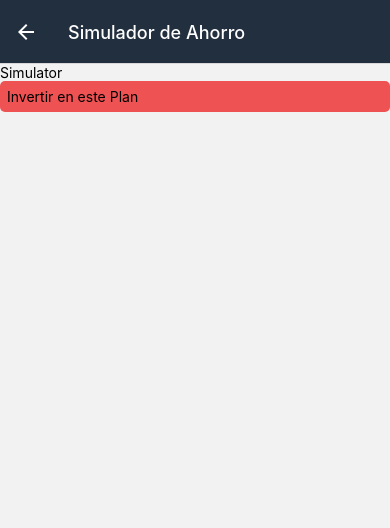
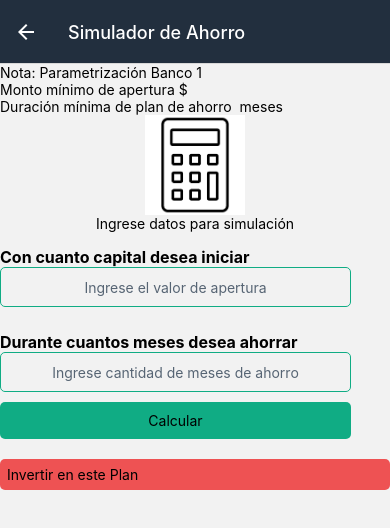
Before and after one commit to paulG1505/fe-ahorro-programado, a React Native app: screen /Simulator in a window 390 px wide. Shown: the top 528 px of the page. Built offline with nearby package versions, Linux system fonts and the light colour scheme; no server answers.

Commit message:
Simulator saving form

```diff
--- a/api.js
+++ b/api.js
@@ -1,5 +1,5 @@
 const API = 'http://10.0.2.2:3000/apf'
-export const getTasks = async () => {
+export const getParametric = async () => {
     const resp = await fetch(API);
     return await resp.json();
 
--- a/screens/Simulator.js
+++ b/screens/Simulator.js
@@ -1,22 +1,167 @@
-import React from 'react'
-import { StyleSheet, Text, TouchableHighlight, View } from 'react-native'
+import React, { useState, useEffect } from 'react'
+import { StyleSheet, Text, TouchableHighlight, View, Image, TextInput, TouchableOpacity, Alert, ScrollView, TouchableWithoutFeedback, Keyboard } from 'react-native'
 import { useNavigation } from '@react-navigation/native'
+import { getParametric } from '../api'
 
 const Simulator = () => {
     const navigation = useNavigation()
 
+    const [apf, setApf] = useState({})
+    const [savingPlan, setSavingPlan] = useState({
+        montmin: '',
+        duration: ''
+    })
+    const [isError, setIsError] = useState(false)
+
+    const alertError = (data) => {
+        const { montmin, duration } = data
+        const { duracion, mma } = apf
+        if (montmin < parseInt(mma) || duration < duracion) {
+            Alert.alert('Error', 'Monto mínimo o Duración no permitida', [{ text: 'OK' }])
+            setIsError(true)
+        }
+        if (montmin === null || montmin.trim() === '') {
+            Alert.alert('Error', 'Campo Monto mínimo es obligatorio', [{ text: 'OK' }])
+            setIsError(true)
+        }
+        if (duration === null || duration.trim() === '') {
+            Alert.alert('Error', 'Campo Duracion es obligatorio', [{ text: 'OK' }])
+            setIsError(true)
+        }
+    }
+    const closeKeyboard = () => {
+        Keyboard.dismiss();
+    }
+
+    const loadApf = async () => {
+        const data = await getParametric();
+        const resp = await data[0]
+        setApf({ id: resp.id, duracion: resp.dur_plan_min, mma: resp.mont_min_apert });
+    }
+    useEffect(() => {
+        loadApf();
+    }, [])
+
+    const handleSubmit = async () => {
+        try {
+            alertError(savingPlan);
+            if (!isError) {
+                console.log(savingPlan)
+                console.log('SIN ERROR')
+            }
+            //     await updateTask(route.params.id, task);
+
+        } catch (error) {
+            console.error(error)
+        }
+
+    }
+    const handleChange = (name, value) => setSavingPlan({ ...savingPlan, [name]: value })
+
+    const { duracion, mma } = apf
+
     return (
+        <TouchableWithoutFeedback onPress={() => closeKeyboard()}>
+            <View >
                 <View>
-            <Text>Simulator</Text>
+                    <Text>Nota: Parametrización Banco 1</Text>
+                    <Text>Monto mínimo de apertura ${mma}</Text>
+                    <Text>Duración mínima de plan de ahorro {duracion} meses</Text>
+                </View>
+                <View style={{ textAlign: 'center', alignItems: 'center' }}>
+                    <View style={styles.formImg}>
+                        <Image style={styles.img} source={require('../img/calculadora.png')} />
+                    </View>
+                    <Text>Ingrese datos para simulación</Text>
+                </View>
+                <ScrollView>
 
+                    <View>
+
+                        <View>
+                            <Text style={styles.label}>Con cuanto capital desea iniciar</Text>
+                            <TextInput
+                                style={styles.input}
+                                placeholder="Ingrese el valor de apertura"
+                                keyboardType='numeric'
+                                maxLength={5}
+                                placeholderTextColor='#576574'
+                                onChangeText={(text) => handleChange('montmin', text)}
+                                value={savingPlan.montmin}
+                            />
+                        </View>
+                        <View>
+                            <Text style={styles.label}>Durante cuantos meses desea ahorrar</Text>
+                            <TextInput
+                                style={styles.input}
+                                placeholder="Ingrese cantidad de meses de ahorro"
+                                keyboardType='numeric'
+                                placeholderTextColor='#576574'
+                                maxLength={3}
+                                onChangeText={(text) => handleChange('duration', text)}
+                                value={savingPlan.duration}
+                            />
+                        </View>
+                        <TouchableOpacity style={styles.btnSave}
+                            onPress={handleSubmit}
+                        >
+                            <Text style={styles.textbtn}>Calcular</Text>
+                        </TouchableOpacity>
+                    </View>
                     <TouchableHighlight style={{ backgroundColor: "#ee5253", padding: 7, borderRadius: 5 }}
                         onPress={() => navigation.navigate('CreateAccount')}>
                         <Text>Invertir en este Plan</Text>
                     </TouchableHighlight>
+                </ScrollView>
             </View>
+        </TouchableWithoutFeedback>
     )
 }
 
 export default Simulator
 
-const styles = StyleSheet.create({})
+const styles = StyleSheet.create({
+    form: {
+        textAlign: 'center'
+    },
+    textbtn: {
+        color: 'black',
+        textAlign: 'center'
+    },
+    img: {
+        padding: 10,
+        width: '100%',
+        height: '100%',
+        alignItems: 'center'
+    },
+    formImg: {
+        width: 100,
+        height: 100,
+        alignItems: 'center'
+    },
+    input: {
+        width: '90%',
+        fontSize: 14,
+        marginBottom: 10,
+        borderWidth: 1,
+        borderColor: '#10ac84',
+        height: 40,
+        color: 'black',
+        padding: 5,
+        textAlign: 'center',
+        borderRadius: 5
+    },
+    label: {
+        fontWeight: 'bold',
+        fontSize: 16,
+        marginTop: 15,
+    },
+    btnSave: {
+        paddingTop: 10,
+        paddingBottom: 10,
+        borderRadius: 5,
+        marginBottom: 20,
+        backgroundColor: '#10ac84',
+        width: '90%'
+    },
+})
```
Also changed, not shown: img/calculadora.png (added). Lines whose indentation alone changed are shown as unchanged.
